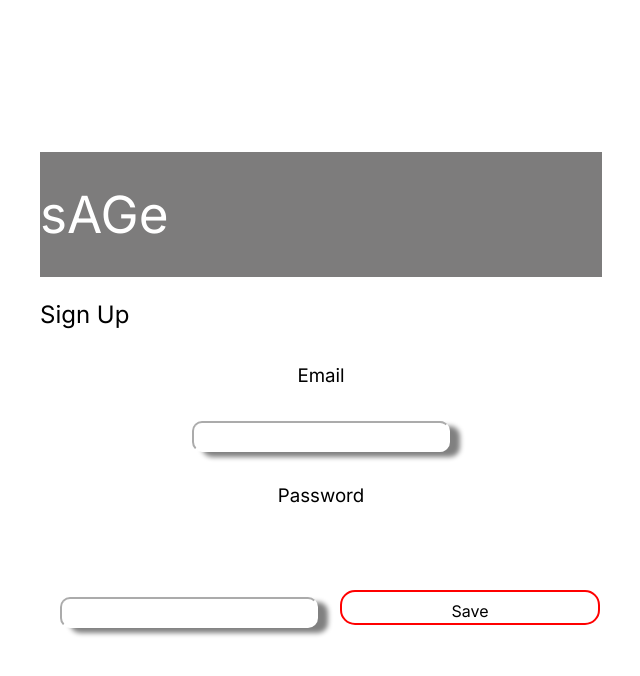
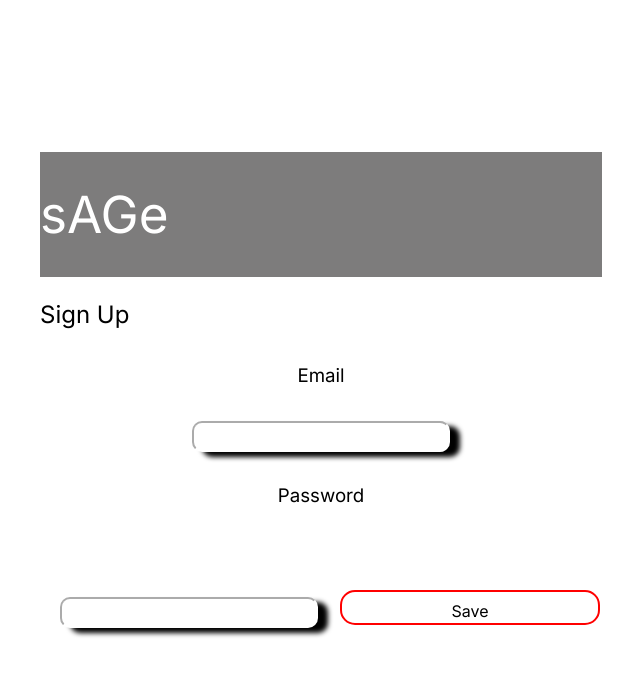
Before and after one commit to Angry-Bob/november-hackathon, a React (Vite) app in the folder frontend/hackathon-thon/: page / in a window 1280 px wide. Shown: the top 676 px of the page, without its empty margins (319-959 px from the left). Built offline with nearby package versions, Linux system fonts and the light colour scheme; a web font is replaced by a local one.

Commit message:
finished matches page

```diff
--- a/frontend/hackathon-thon/src/App.css
+++ b/frontend/hackathon-thon/src/App.css
@@ -3,6 +3,11 @@
   margin: 0 auto;
   padding: 2rem;
   text-align: center;
+}
+
+.mentorsAndStudentsHeader {
+  display: flex;
+  justify-content: space-around;
 }
 
 .logoGA1 {
@@ -82,5 +87,5 @@
 }
 
 .read-the-docs {
-  color: #888;
+  /* color: #888; */
 }
--- a/frontend/hackathon-thon/src/index.css
+++ b/frontend/hackathon-thon/src/index.css
@@ -5,7 +5,7 @@
 
   color-scheme: light dark;
   color: rgba(13, 11, 11, 0.87);
-  background-color: #f8f5f5;
+  background-color: #ffffff;
 
   font-synthesis: none;
   text-rendering: optimizeLegibility;
@@ -42,7 +42,6 @@ button {
   font-size: 1em;
   font-weight: 500;
   font-family: inherit;
-  background-color: #1a1a1a;
   cursor: pointer;
   transition: border-color 0.25s;
 }
@@ -56,7 +55,7 @@ button:focus-visible {
 
 @media (prefers-color-scheme: light) {
   :root {
-    color: #213547;
+    /* color: #213547; */
     background-color: #ffffff;
   }
   a:hover {
--- a/frontend/hackathon-thon/src/srh.css
+++ b/frontend/hackathon-thon/src/srh.css
@@ -91,7 +91,7 @@ h3{
     border-radius: 10px;
     height: 25px;
     width: 250px;
-    box-shadow: 10px 5px 5px gray;
+    box-shadow: 10px 5px 5px black;
     border-color: white;
     margin: 20px;
 }
```
Also changed, not shown: frontend/hackathon-thon/src/components/Matches.jsx (+7 -5 lines).
